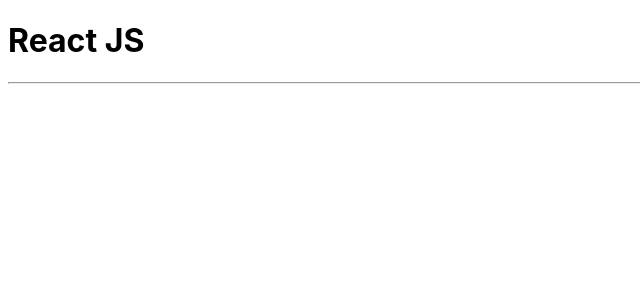
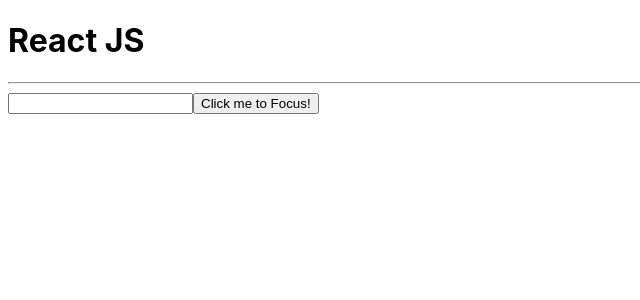
Before and after one commit to cra2ycoder/tutorial-reactjs, a React (Create React App) app: page /ref in a window 1280 px wide. Shown: the top 300 px of the page, without its empty margins (0-640 px from the left). Built offline with nearby package versions, Linux system fonts and the light colour scheme.

Commit message:
forwardref basic examples added

```diff
--- /dev/null
+++ b/code/ref/ForwardRef.tsx
@@ -0,0 +1,35 @@
+import { createRef, forwardRef } from "react";
+
+const InputBox = forwardRef((props, ref) => {
+  return <input ref={ref} />;
+});
+
+/**
+ * @description
+ * accessing ref from the props
+ * will be failing - we will be getting warning errors from React
+ */
+// function InputBox(props) {
+// console.log({ props }, props.ref);
+// return <input {...props} />;
+// }
+
+export default function ForwardRefExample() {
+  const inputRef = createRef();
+
+  const setFocusToRef = () => {
+    /**
+     * @description
+     * where we are accessing the InputBox
+     * component input element from here using ref
+     */
+    inputRef.current.focus();
+  };
+
+  return (
+    <div>
+      <InputBox ref={inputRef} />
+      <button onClick={setFocusToRef}>Click me to Focus!</button>
+    </div>
+  );
+}
--- a/pages/error.tsx
+++ b/pages/error.tsx
@@ -1,4 +1,3 @@
-import React from "react";
 import { ErrorBoundry, ErrorComponent } from "../code/errors/ErrorBoundry";
 
 export default function Error() {
--- /dev/null
+++ b/pages/ref.tsx
@@ -0,0 +1,5 @@
+import ForwardRefExample from "../code/ref/ForwardRef";
+
+export default function Ref() {
+  return <ForwardRefExample />;
+}
--- a/src/App.tsx
+++ b/src/App.tsx
@@ -2,6 +2,7 @@
 import Page1 from "../pages/page1";
 import Error from "../pages/error";
 import CodeSplit from "../pages/codesplit";
+import ForwardRefExample from "../pages/ref";
 
 import "./styles.css";
 
@@ -21,6 +22,9 @@
           <Route path="/codesplit">
             <CodeSplit />
           </Route>
+          <Route path="/ref">
+            <ForwardRefExample />
+          </Route>
         </Switch>
       </BrowserRouter>
     </div>
```
